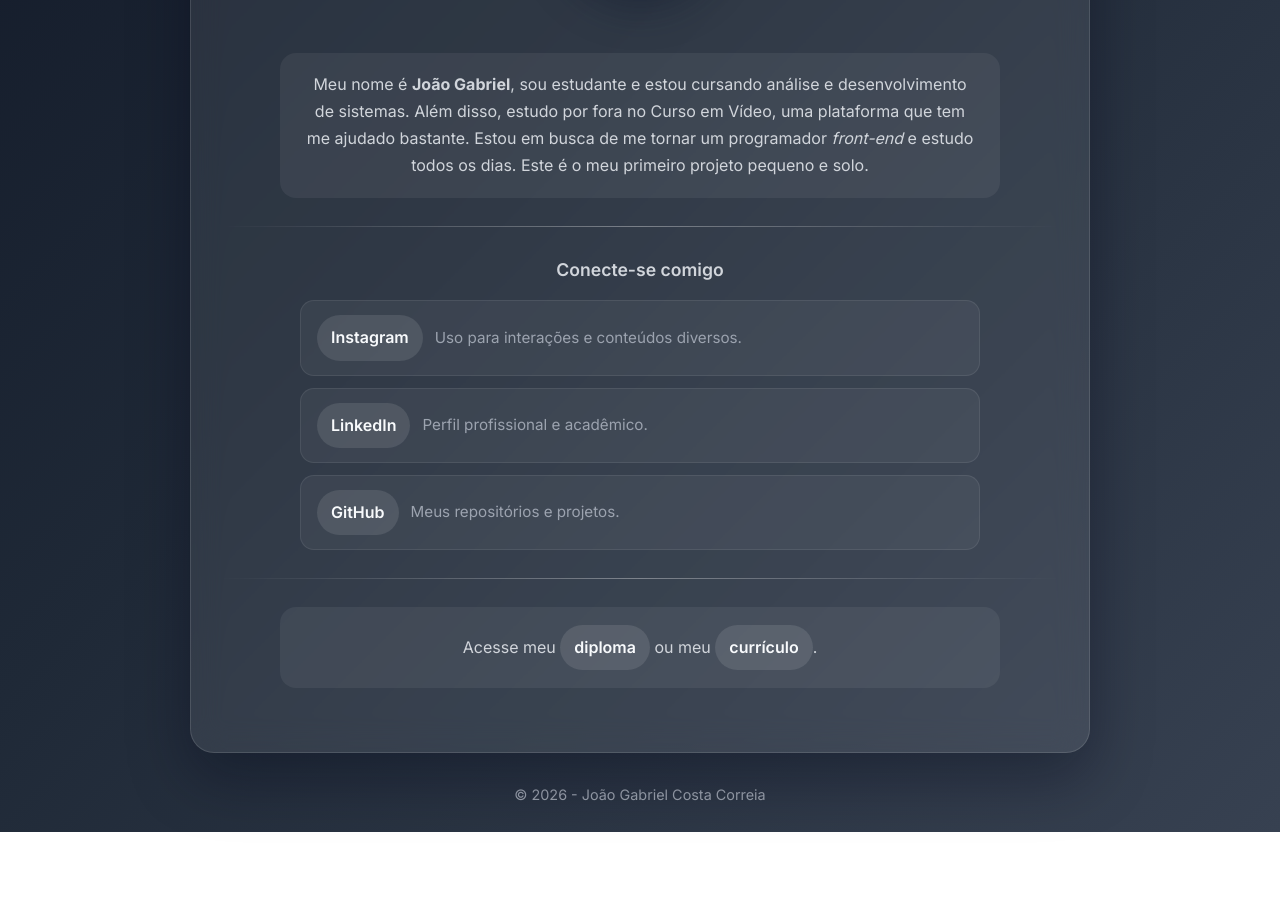
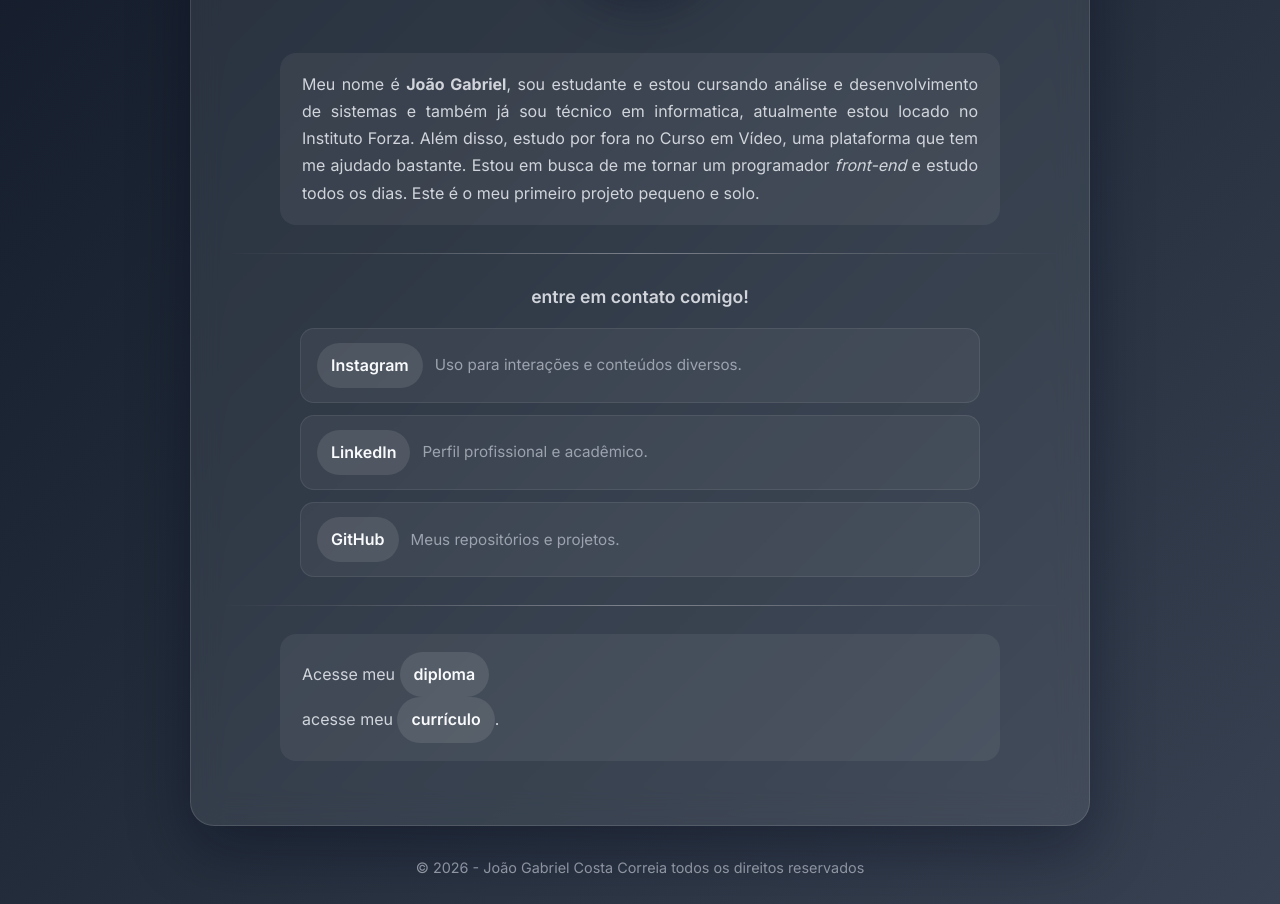
Before and after one commit to Gabriel-DevFront/linktree, a plain HTML site: page index.html in a window 1280 px wide. Shown: the part 455-1359 px from the top of the page. Before the commit the page ends 1287 px from the top, so only its background shows below. Drawn offline with nearby package versions, Linux system fonts and the light colour scheme.

Commit message:
alterações no texto principal e text align

```diff
--- a/index.html
+++ b/index.html
@@ -24,7 +24,7 @@
             <img src="foto_resized.png" alt="Foto de João Gabriel" class="profile-photo">
 
             <p class="intro">
-                Meu nome é <strong>João Gabriel</strong>, sou estudante e estou cursando análise e desenvolvimento de sistemas.
+                Meu nome é <strong>João Gabriel</strong>, sou estudante e estou cursando análise e desenvolvimento de sistemas e também já sou técnico em informatica, atualmente estou locado no Instituto Forza.
                 Além disso, estudo por fora no Curso em Vídeo, uma plataforma que tem me ajudado bastante.
                 Estou em busca de me tornar um programador <em>front-end</em> e estudo todos os dias. Este é o meu primeiro projeto pequeno e solo.
             </p>
@@ -32,7 +32,7 @@
             <div class="divider"></div>
 
             <section class="links-section">
-                <h3>Conecte-se comigo</h3>
+                <h3>entre em contato comigo!</h3>
                 <ul class="links-list">
                     <li>
                         <a href="https://www.instagram.com/jo7_gbrl/" target="_blank">Instagram</a>
@@ -53,14 +53,14 @@
 
             <section class="documents">
                 <p>
-                    Acesse meu <a href="diploma.pdf" target="_blank">diploma</a> ou meu <a href="Currículo pessoal João Gabriel.pdf" target="_blank">currículo</a>.
+                    Acesse meu <a href="diploma.pdf" target="_blank">diploma</a>  <br>acesse meu <a href="Currículo pessoal João Gabriel.pdf" target="_blank">currículo</a>.
                 </p>
             </section>
         </section>
     </main>
 
     <footer>
-        © 2026 - João Gabriel Costa Correia
+        © 2026 - João Gabriel Costa Correia todos os direitos reservados
     </footer>
 </body>
 </html>
--- a/style.css
+++ b/style.css
@@ -98,6 +98,7 @@ h3 {
     background: rgba(255, 255, 255, 0.06);
     border-radius: 16px;
     color: var(--text-soft);
+    text-align: justify;
 }
 
 .links-list {
```
